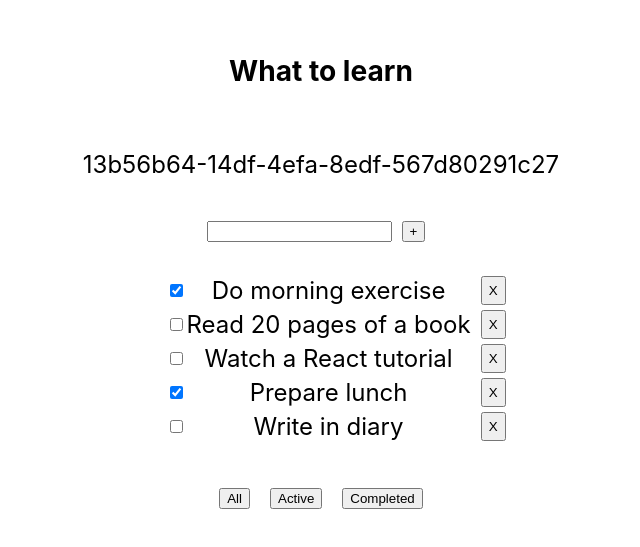
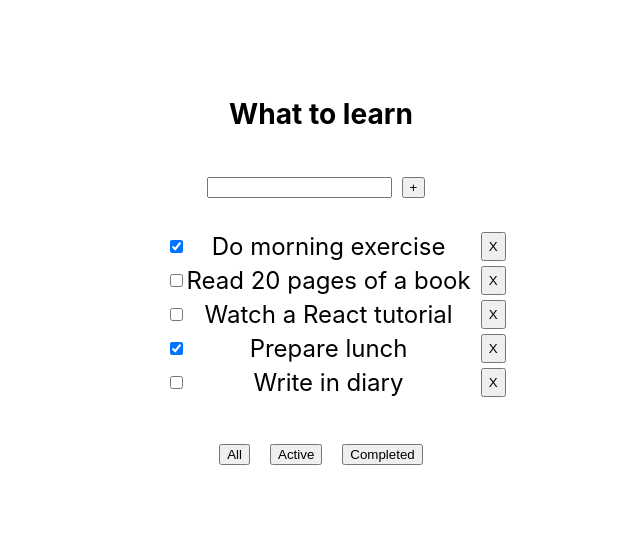
Before and after one commit to VanoKi/todolist-02, a React (Vite) app: page / in a window 1280 px wide. Shown: the part 133-680 px from the top of the page, without its empty margins (319-959 px from the left). Built offline with nearby package versions, Linux system fonts and the light colour scheme.

Commit message:
fix: truck2

```diff
--- a/src/App.tsx
+++ b/src/App.tsx
@@ -1,6 +1,8 @@
 import './App.css'
 import {TodolistItem} from './components/TodolistItem'
 import {useState} from "react";
+
+export type FilterValueType = 'All' | 'Active' | 'Completed'
 
 export const App = () => {
   let [tasks, setTasks] = useState(
@@ -31,18 +33,22 @@ export const App = () => {
     setTasks(tasks.filter(task => task.id !== taskId))
   }
 
-  const changeFilter = () => {
-    console.log('ggg')
+  const changeFilter = (val: FilterValueType) => {
+    if (val === 'Completed') {
+      setTasks(tasks.filter( task => task.isDone))
+    } else if (val === 'Active') {
+      setTasks(tasks.filter(task => !task.isDone))
+    } else {
+      setTasks(tasks)
+    }
   }
-
-
 
   return (
     <div className="app">
       <TodolistItem
         title="What to learn"
         tasks={tasks}
-        truck2={crypto.randomUUID()}
+        // truck2={crypto.randomUUID()}
         removeTask={removeTask}
         changeFilter={changeFilter}
       />
--- a/src/components/TodolistItem.tsx
+++ b/src/components/TodolistItem.tsx
@@ -1,12 +1,13 @@
 import {Button} from './Button'
 import {Task} from "../Task.tsx";
+import {FilterValueType} from "../App.tsx";
 
 type Props = {
   title: string
   tasks: TaskProps[]
   truck2?: string
   removeTask: (taskId: number) => void
-  changeFilter: () => void
+  changeFilter: (val: FilterValueType) => void
 }
 type TaskProps = {
   id: number
@@ -30,7 +31,7 @@ export const TodolistItem = ({
   return (
     <div>
       <h3>{title}</h3>
-      {<p>{truck2}</p>}
+      {/*{<p>{truck2}</p>}*/}
       <div>
         <input/>
         <Button title={'+'}/>
@@ -46,9 +47,9 @@ export const TodolistItem = ({
         {/*<Button title={'All'}/>*/}
         {/*<Button title={'Active'}/>*/}
         {/*<Button title={'Completed'}/>*/}
-        <button onClick={() =>changeFilter()}>All</button>
-        <button onClick={() =>changeFilter()}>Active</button>
-        <button onClick={() =>changeFilter()}>Completed</button>
+        <button onClick={() =>changeFilter('All')}>All</button>
+        <button onClick={() =>changeFilter('Active')}>Active</button>
+        <button onClick={() =>changeFilter('Completed')}>Completed</button>
       </div>
     </div>
   )
```
